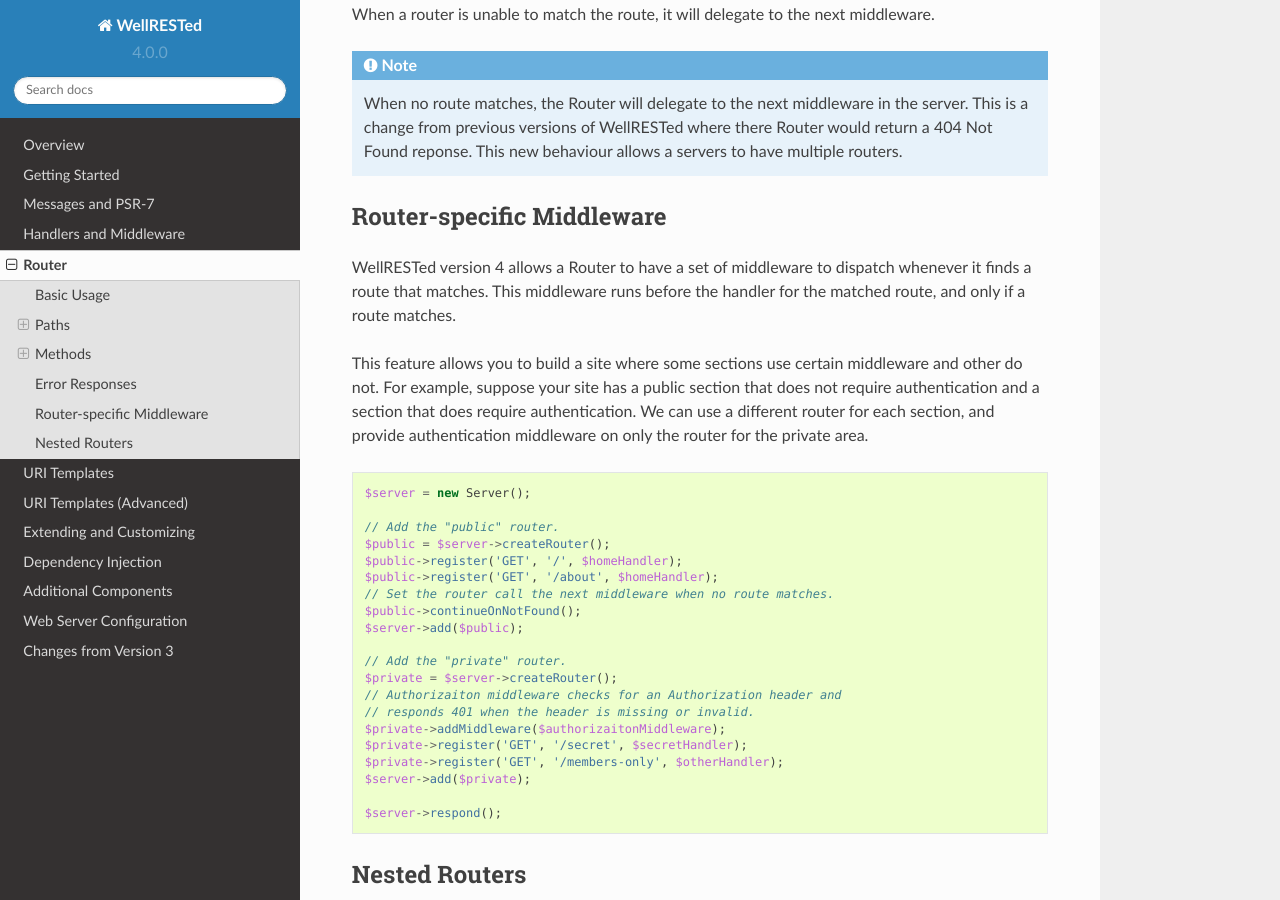
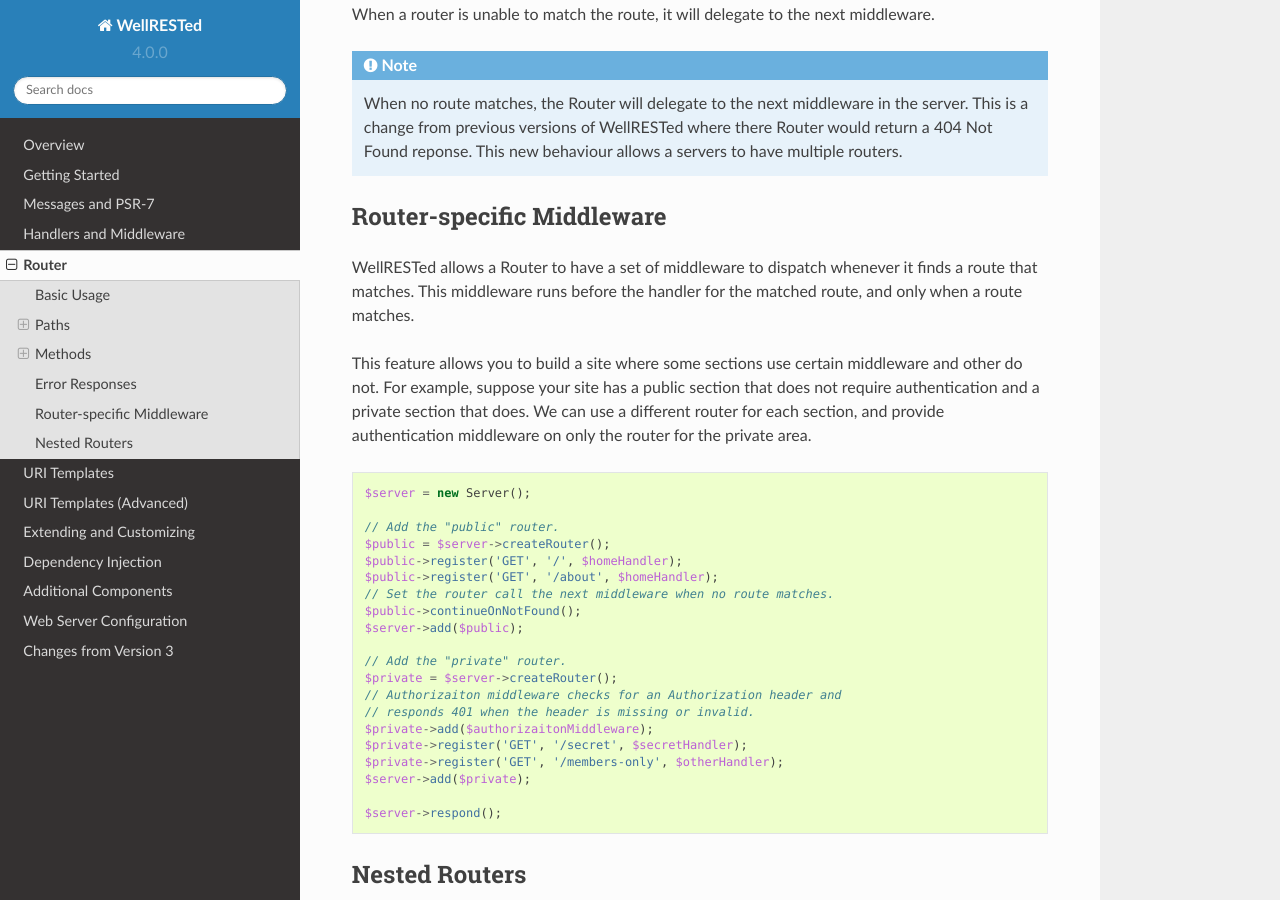
Before and after one commit to wellrestedphp/wellrested, a Sphinx documentation site: the page built from docs/source/router.rst, in a window 1280 px wide and 900 px high, scrolled down 6565 px. Built offline with Sphinx 7.4.7 and the Read the Docs theme 2.0.0, drawn with Linux system fonts in a browser that asks for light colours.

Commit message:
Rename Router->addMiddleware to Router->add

```diff
--- a/docs/source/changes-from-version-3.rst
+++ b/docs/source/changes-from-version-3.rst
@@ -1,7 +1,7 @@
 Changes from Version 3
 ======================
 
-If your project uses WellRESTed version 3, you can most likely upgrade to to version 4 without making any changes to your code. However, there are a few changes that may affect some users.
+If your project uses WellRESTed version 3, you can most likely upgrade to to version 4 without making any changes to your code. However, there are a few changes that may affect some users, particularly users who have subclassed ``WellRESTed\Server`` or used custom implementations of other ``WellRESTed`` classes.
 
 Server Configuration
 ^^^^^^^^^^^^^^^^^^^^
--- a/docs/source/router.rst
+++ b/docs/source/router.rst
@@ -297,9 +297,9 @@
 Router-specific Middleware
 ^^^^^^^^^^^^^^^^^^^^^^^^^^
 
-WellRESTed version 4 allows a Router to have a set of middleware to dispatch whenever it finds a route that matches. This middleware runs before the handler for the matched route, and only if a route matches.
+WellRESTed allows a Router to have a set of middleware to dispatch whenever it finds a route that matches. This middleware runs before the handler for the matched route, and only when a route matches.
 
-This feature allows you to build a site where some sections use certain middleware and other do not. For example, suppose your site has a public section that does not require authentication and a section that does require authentication. We can use a different router for each section, and provide authentication middleware on only the router for the private area.
+This feature allows you to build a site where some sections use certain middleware and other do not. For example, suppose your site has a public section that does not require authentication and a private section that does. We can use a different router for each section, and provide authentication middleware on only the router for the private area.
 
 .. code-block:: php
 
@@ -317,7 +317,7 @@
     $private = $server->createRouter();
     // Authorizaiton middleware checks for an Authorization header and
     // responds 401 when the header is missing or invalid.
-    $private->addMiddleware($authorizaitonMiddleware);
+    $private->add($authorizaitonMiddleware);
     $private->register('GET', '/secret', $secretHandler);
     $private->register('GET', '/members-only', $otherHandler);
     $server->add($private);
```
Also changed, not shown: 3 other files.
